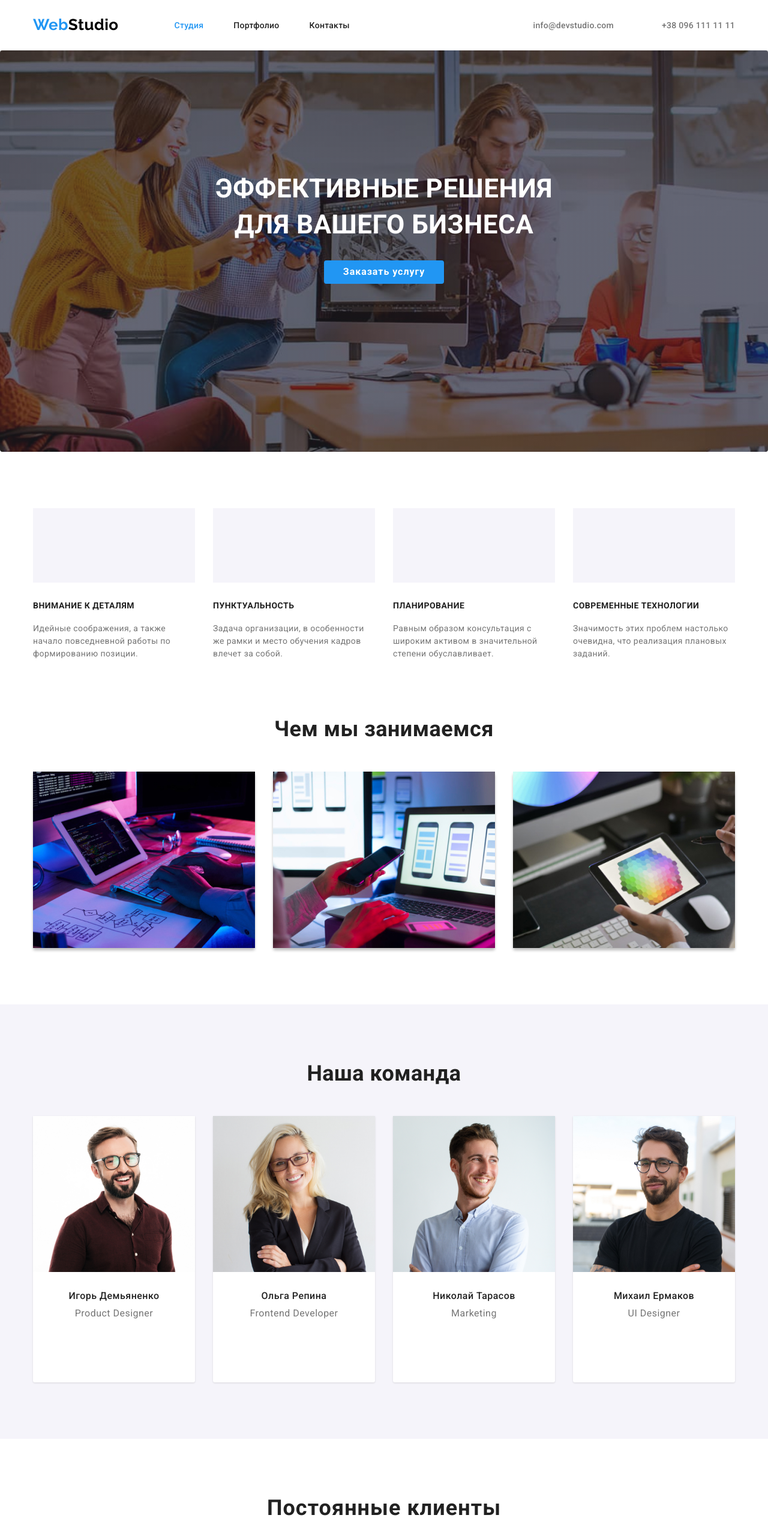
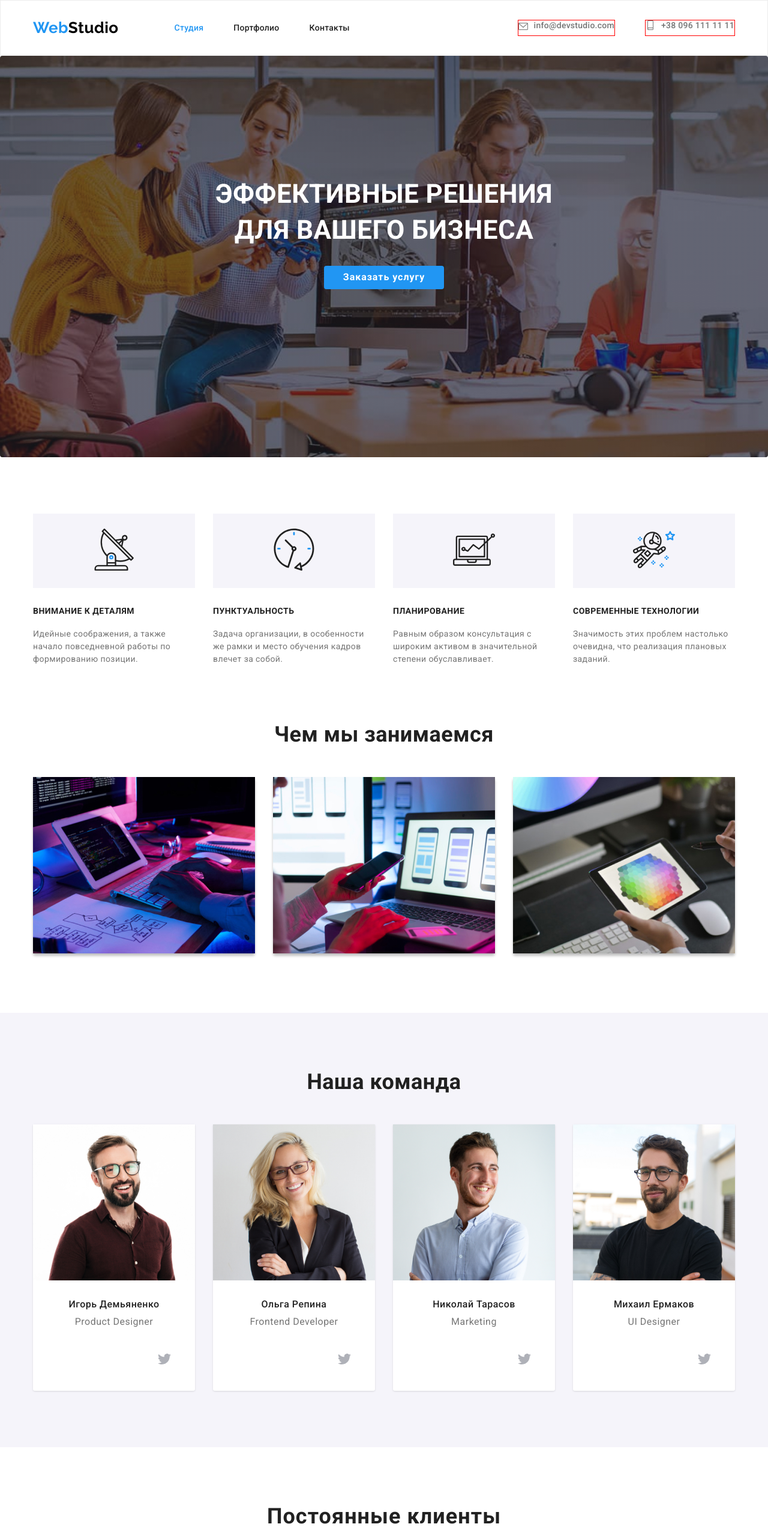
Before and after one commit to mainuniverse/goit-markup-hw-04, a plain HTML site: page index.html in a window 1280 px wide. Shown: the top 2560 px of the page at 60% size. Drawn offline with nearby package versions, Linux system fonts and the light colour scheme.

Commit message:
updt err

```diff
--- a/css/styles.css
+++ b/css/styles.css
@@ -28,6 +28,8 @@ body {
   margin: 0;
   text-align: center;
   width: 100%;
+
+  align-items: center;
 }
 img {
   display: block;
@@ -59,12 +61,6 @@ p {
   padding-right: 15px;
 }
 
-/*
-ul {
-
-  display: flex;
-} */
-
 /* Header */
 .page-header {
   background-color: var(--white-color);
@@ -74,7 +70,7 @@ ul {
   padding: 0;
   align-items: center;
   text-align: center;
-  box-shadow: 0px 4px 4px 0px #00000040;
+  border: 1px solid #ececec;
 }
 
 .nav {
@@ -129,18 +125,23 @@ ul {
 .list .tel-mail {
   color: var(--secondary-text-color);
 }
-.link:hover,
+/* .link:hover,
 .tel-mail:hover,
 .link:focus,
 .tel-mail:focus,
 .link:active,
 .tel-mail:active {
   color: var(--secondary-background-color);
-}
+} */
 .current {
   color: var(--accent-color);
 }
 
+.link:hover,
+.link:focus,
+.link:active {
+  color: var(--secondary-background-color);
+}
 .auth-nav {
   display: flex;
   align-items: center;
@@ -150,32 +151,46 @@ ul {
 }
 .item-nav {
   display: flex;
-  align-items: center;
   margin-right: 50px;
   margin-left: auto;
   margin-bottom: 0;
   padding: 0;
+  border: 1px solid red;
 }
 .item-nav:last-child {
   margin-right: 0;
 }
+.tel-mail .icons-nav {
+  fill: currentColor;
+}
 .icons-nav {
-  padding: 0;
+  align-items: center;
+  margin-right: 10px;
+  background-repeat: no-repeat;
+  background-position: center;
+  background-size: cover;
+  display: inline-block;
+  stroke-width: 0;
+  stroke: currentColor;
 }
 
-.icons-nav-list {
-  fill: var(--secondary-text-color);
-  text-decoration: none;
-  margin-right: 10px;
-  background-position: 50% 50%;
-  display: flex;
-  align-items: center;
-}
-.icons-nav-list:hover,
-.icons-nav-list:active {
+.item-nav:hover,
+.item-nav:active {
   fill: var(--accent-color);
+  color: var(--secondary-background-color);
 }
 /* Hero section:  part 1 - slogan and btn */
+
+.section {
+  padding-top: 94px;
+  padding-left: 15px;
+  padding-right: 15px;
+  max-width: 1600px;
+  display: inline-block;
+  align-items: center;
+  width: 100%;
+}
+
 .hero {
   color: var(--white-color);
   background-color: var(--accent-color-background);
@@ -186,8 +201,7 @@ ul {
   background-size: cover;
   text-decoration: none;
   margin: 0;
-  padding-top: 200px;
-  padding-bottom: 280px;
+  padding: 200px 15px 280px 15px;
   border-radius: 4px;
 }
 .slogan {
@@ -195,14 +209,11 @@ ul {
   line-height: 1.364;
   text-align: center;
   text-transform: uppercase;
-  align-items: center;
   margin-bottom: 30px;
 }
 
 /* Hero benefits:  part 2 - discription itams */
-.section {
-  padding-top: 94px;
-}
+
 .hero-discr {
   display: flex;
   flex-basis: calc(100% / 4 - 30px);
@@ -321,19 +332,22 @@ ul {
   padding: 0;
   flex-basis: calc(100% / 6 - 10px);
 }
+.social-icons-list {
+  margin-left: 10px;
+}
+li.social-icons-list:first-child {
+  margin-left: 0;
+}
 
 .social-links {
   display: flex;
   align-items: center;
-  margin-left: 10px;
   padding: 12px;
   border-radius: 50%;
   align-items: center;
   fill: var(--social-links-color);
 }
-.social-links:first-child {
-  margin-left: 0;
-}
+
 .social-icons {
   width: 22px;
   height: 22px;
@@ -361,11 +375,13 @@ ul {
 }
 
 .clients-list {
+  display: flex;
+  align-items: center;
+  justify-content: center;
   width: 170px;
   height: 92px;
   border-radius: 4px;
   margin-right: 30px;
-  align-items: center;
   border: 1px solid var(--social-links-color);
 }
 .clients-list:last-child {
@@ -374,15 +390,19 @@ ul {
 .icons-clients-list {
   fill: var(--social-links-color);
   list-style: none;
+  text-decoration: none;
+  display: flex;
+  align-items: center;
+  padding: 16px 32px;
 }
+.clients-list:hover,
+.clients-list:focus,
 .icons-clients-list:hover,
 .icons-clients-list:focus {
+  border-color: var(--accent-color);
   fill: var(--accent-color);
 }
 
-.icons-clients {
-  padding-top: 23px;
-}
 /* Buttons */
 .btn-container {
   display: flex;
@@ -418,12 +438,14 @@ ul {
   background-color: var(--other-background-color);
   color: var(--primary-text-color);
   padding: 6px 22px;
-  margin-left: 8px;
+
   border: none;
   border-radius: 4px;
 }
-
-.site-btn .btn + .btn {
+.btn-list {
+  margin-left: 8px;
+}
+.btn-list:first-child {
   margin-left: 0;
 }
 
@@ -512,8 +534,11 @@ ul {
   text-decoration: none;
   color: var(--white-color);
 }
+.address-items {
+  padding-top: 20px;
+  padding-bottom: 9px;
+}
 .address {
-  padding-top: 20px;
   padding-bottom: 60px;
 }
 
@@ -524,7 +549,7 @@ ul {
   line-height: 1.714;
   font-style: normal;
 }
-.address.tel-mail {
+.tel-mail {
   text-decoration: none;
   color: rgba(255, 255, 255, 0.6);
   padding-bottom: 9px;
@@ -546,7 +571,6 @@ ul {
   text-align: left;
   text-transform: uppercase;
   color: var(--white-color);
-
   padding-left: 12px;
   text-decoration: none;
 }
@@ -559,7 +583,6 @@ ul {
   border-radius: 50%;
   margin-top: 20px;
   fill: var(--white-color);
-  box-shadow: 0px 4px 4px 0px #00000040;
   background: rgba(255, 255, 255, 0.1);
 }
 /*
--- a/index.html
+++ b/index.html
@@ -31,19 +31,15 @@
         </ul>
         <ul class="auth-nav list">
           <li class="item-nav">
-            <a href="mailto:info@devstudio.com" class="icons-nav-list">
-              <svg class="icons-nav" width="16" height="20">
+              <svg class="icons-nav link" width="16" height="20">
                 <use href="./images/symbol-defs.svg#icon-envelope"></use>
               </svg>
-            </a>
             <a href="mailto:info@devstudio.com" class="link tel-mail"> info@devstudio.com</a>
           </li>
           <li class="item-nav">
-            <a href="tel:+380961111111" class="icons-nav-list">
-              <svg class="icons-nav" width="20" height="16">
+              <svg class="icons-nav link " width="16" height="16">
                 <use href="./images/symbol-defs.svg#icon-smartphone"></use>
               </svg>
-            </a>
             <a href="tel:+380961111111" class="link tel-mail">+38 096 111 11 11</a>
           </li>
         </ul>
@@ -52,7 +48,7 @@
     <!-- Main -->
     <main>
       <!-- hero -->
-      <section class="hero">
+      <section class="hero section">
         <div class="container">
           <h1 class="slogan">
             Эффективные решения <br />
@@ -139,28 +135,28 @@
               <h3 class="name">Игорь Демьяненко</h3>
               <p class="job">Product Designer</p>
               <ul class="list social-container">
-                <li class="">
+                <li class="social-icons-list">
                   <a href="#" class="social-links">
                     <svg class="social-icons" width="44" height="44">
                       <use href="images/symbol-defs.svg#icon-instagram"></use>
                     </svg>
                   </a>
                 </li>
-                <li class="">
+                <li class="social-icons-list">
                   <a href="#" class="social-links">
                     <svg class="social-icons" width="44" height="44">
                       <use href="images/symbol-defs.svg#icon-facebook"></use>
                     </svg>
                   </a>
                 </li>
-                <li class="">
+                <li class="social-icons-list">
                   <a href="#" class="social-links">
                     <svg class="social-icons" width="44" height="44">
                       <use href="images/symbol-defs.svg#icon-linkedin"></use>
                     </svg>
                   </a>
                 </li>
-                <li class="">
+                <li class="social-icons-list">
                   <a href="#" class="social-links">
                     <svg class="social-icons" width="44" height="44">
                       <use href="images/symbol-defs.svg#icon-twitter"></use>
@@ -174,28 +170,28 @@
               <h3 class="name">Ольга Репина</h3>
               <p class="job">Frontend Developer</p>
               <ul class="list social-container">
-                <li class="">
+                <li class="social-icons-list">
                   <a href="#" class="social-links">
                     <svg class="social-icons" width="44" height="44">
                       <use href="images/symbol-defs.svg#icon-instagram"></use>
                     </svg>
                   </a>
                 </li>
-                <li class="">
+                <li class="social-icons-list">
                   <a href="#" class="social-links">
                     <svg class="social-icons" width="44" height="44">
                       <use href="images/symbol-defs.svg#icon-facebook"></use>
                     </svg>
                   </a>
                 </li>
-                <li class="">
+                <li class="social-icons-list">
                   <a href="#" class="social-links">
                     <svg class="social-icons" width="44" height="44">
                       <use href="images/symbol-defs.svg#icon-linkedin"></use>
                     </svg>
                   </a>
                 </li>
-                <li class="">
+                <li class="social-icons-list">
                   <a href="#" class="social-links">
                     <svg class="social-icons" width="44" height="44">
                       <use href="images/symbol-defs.svg#icon-twitter"></use>
@@ -209,28 +205,28 @@
               <h3 class="name">Николай Тарасов</h3>
               <p class="job">Marketing</p>
               <ul class="list social-container">
-                <li class="">
+                <li class="social-icons-list">
                   <a href="#" class="social-links">
                     <svg class="social-icons" width="44" height="44">
                       <use href="images/symbol-defs.svg#icon-instagram"></use>
                     </svg>
                   </a>
                 </li>
-                <li class="">
+                <li class="social-icons-list">
                   <a href="#" class="social-links">
                     <svg class="social-icons" width="44" height="44">
                       <use href="images/symbol-defs.svg#icon-facebook"></use>
                     </svg>
                   </a>
                 </li>
-                <li class="">
+                <li class="social-icons-list">
                   <a href="#" class="social-links">
                     <svg class="social-icons" width="44" height="44">
                       <use href="images/symbol-defs.svg#icon-linkedin"></use>
                     </svg>
                   </a>
                 </li>
-                <li class="">
+                <li class="social-icons-list">
                   <a href="#" class="social-links">
                     <svg class="social-icons" width="44" height="44">
                       <use href="images/symbol-defs.svg#icon-twitter"></use>
@@ -244,28 +240,28 @@
               <h3 class="name">Михаил Ермаков</h3>
               <p class="job">UI Designer</p>
               <ul class="list social-container">
-                <li class="">
+                <li class="social-icons-list">
                   <a href="#" class="social-links">
                     <svg class="social-icons" width="44" height="44">
                       <use href="images/symbol-defs.svg#icon-instagram"></use>
                     </svg>
                   </a>
                 </li>
-                <li class="">
+                <li class="social-icons-list">
                   <a href="#" class="social-links">
                     <svg class="social-icons" width="44" height="44">
                       <use href="images/symbol-defs.svg#icon-facebook"></use>
                     </svg>
                   </a>
                 </li>
-                <li class="">
+                <li class="social-icons-list">
                   <a href="#" class="social-links">
                     <svg class="social-icons" width="44" height="44">
                       <use href="images/symbol-defs.svg#icon-linkedin"></use>
                     </svg>
                   </a>
                 </li>
-                <li class="">
+                <li class="social-icons-list">
                   <a href="#" class="social-links">
                     <svg class="social-icons" width="44" height="44">
                       <use href="images/symbol-defs.svg#icon-twitter"></use>
```
Also changed, not shown: portfolio.html (+9 -7 lines), images/symbol-defs.svg.
